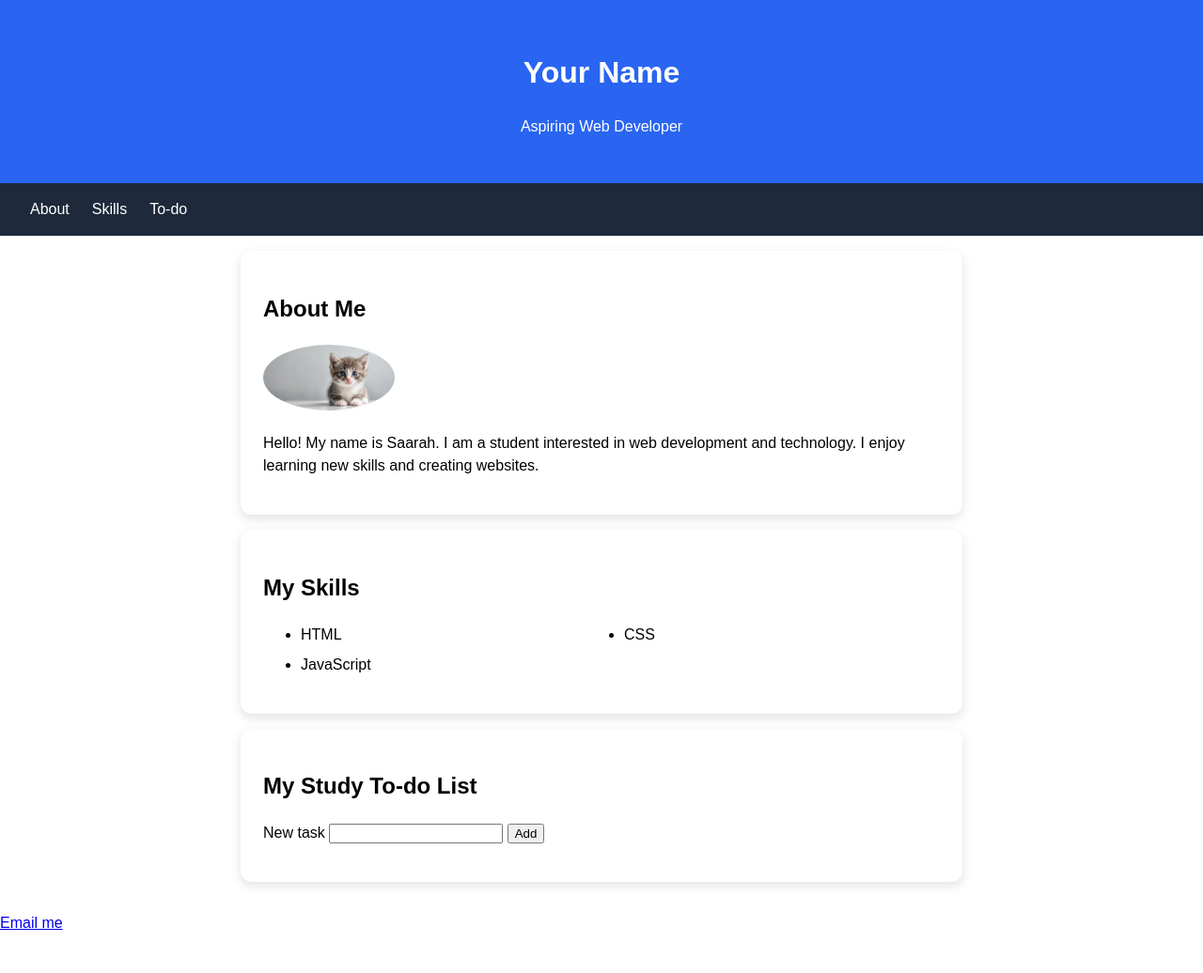
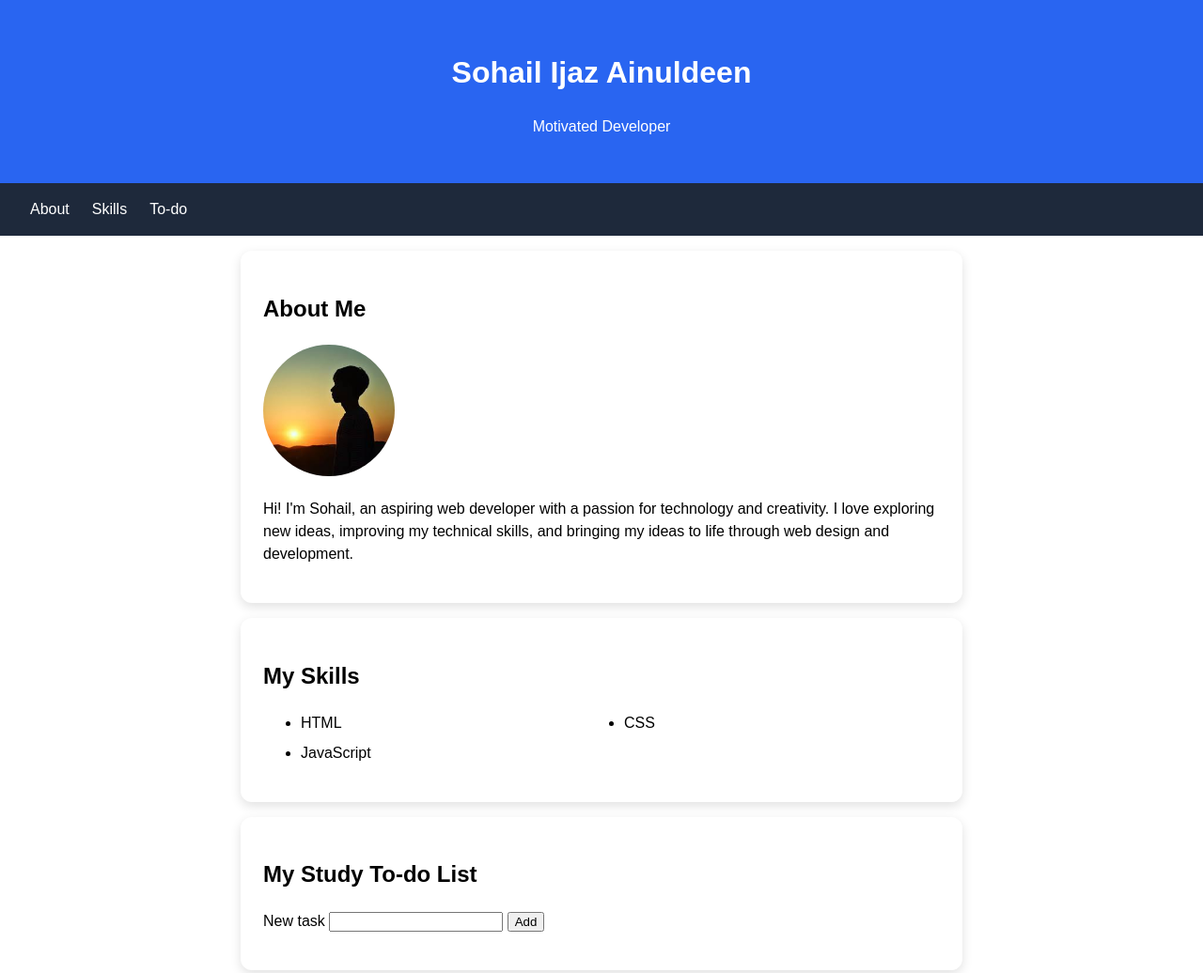
Before and after one commit to Sohailijazainuldeen-hub/portfolio-lab, a plain HTML site: page index.html in a window 1280 px wide. Shown: the top 1036 px of the page at 94% size. Before the commit the page ends 995 px from the top, so only its background shows below. Drawn offline with Linux system fonts and the light colour scheme.

Commit message:
Lab 2 portfolio

```diff
--- a/index.html
+++ b/index.html
@@ -5,7 +5,7 @@
     <meta charset="UTF-8">
     <meta name="viewport" content="width=device-width, initial-scale=1.0">
 
-    <title>Your Name | Portfolio</title>
+    <title>Sohail Ijaz Ainuldeen | Portfolio</title>
 
     <link rel="stylesheet" href="css/style.css">
     <script src="js/app.js" defer></script>
@@ -14,8 +14,8 @@
 <body>
 
     <header>
-        <h1>Your Name</h1>
-        <p>Aspiring Web Developer</p>
+        <h1>Sohail Ijaz Ainuldeen</h1>
+        <p>Motivated Developer</p>
     </header>
 
     <nav>
@@ -29,14 +29,11 @@
         <section id="about">
             <h2>About Me</h2>
 
-            <img src="images/me.jpg"
+            <img src="images/Sohail.jpg"
                  alt="My profile picture">
 
             <p>
-                Hello! My name is Saarah.
-                I am a student interested in web development
-                and technology. I enjoy learning new skills
-                and creating websites.
+                Hi! I'm Sohail, an aspiring web developer with a passion for technology and creativity. I love exploring new ideas, improving my technical skills, and bringing my ideas to life through web design and development.
             </p>
         </section>
 
@@ -73,7 +70,7 @@
     </main>
 
     <footer>
-        <a href="mailto:saarah1256@gmail.com">Email me</a>
+        <a href="mailto:sohailijazainuldeen@gmail.com">Email me</a>
     </footer>
 
 </body>
```
Also changed, not shown: images/Sohail.jpg (added), images/me.jpg (deleted).
